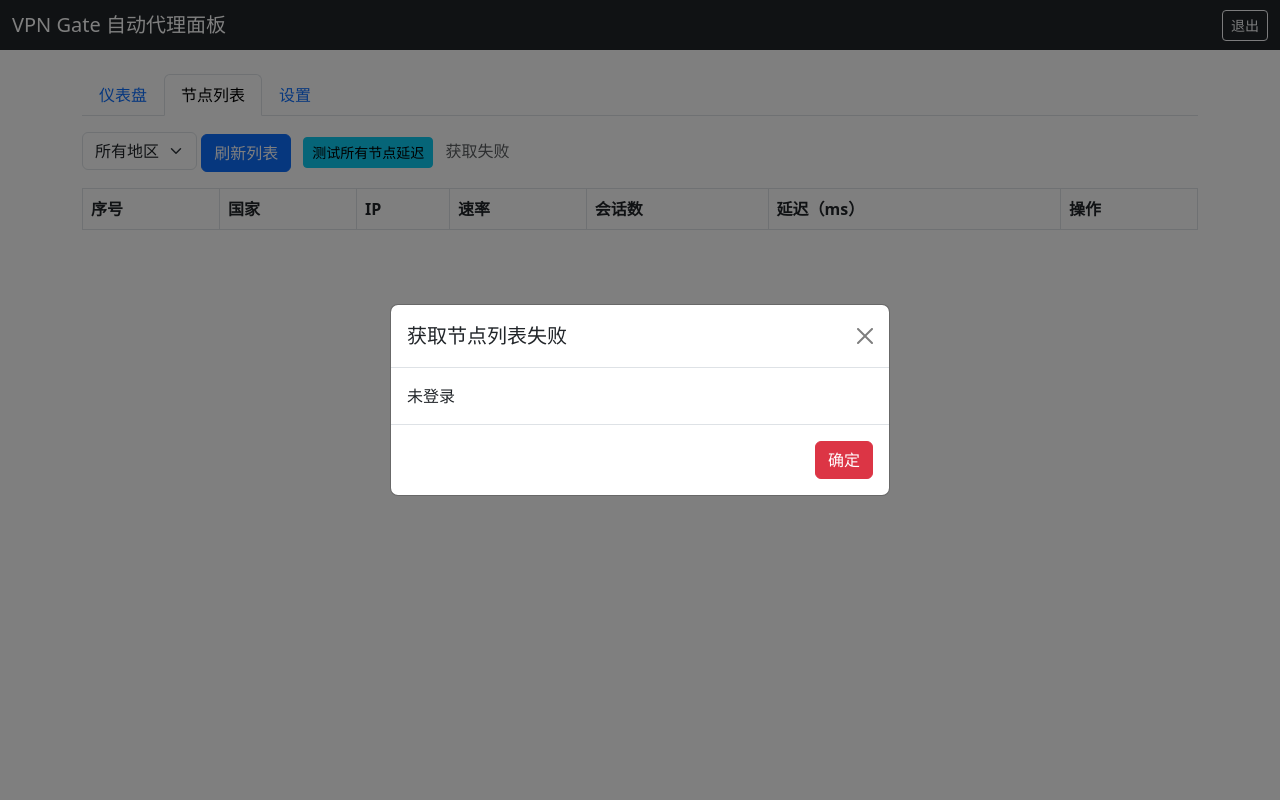
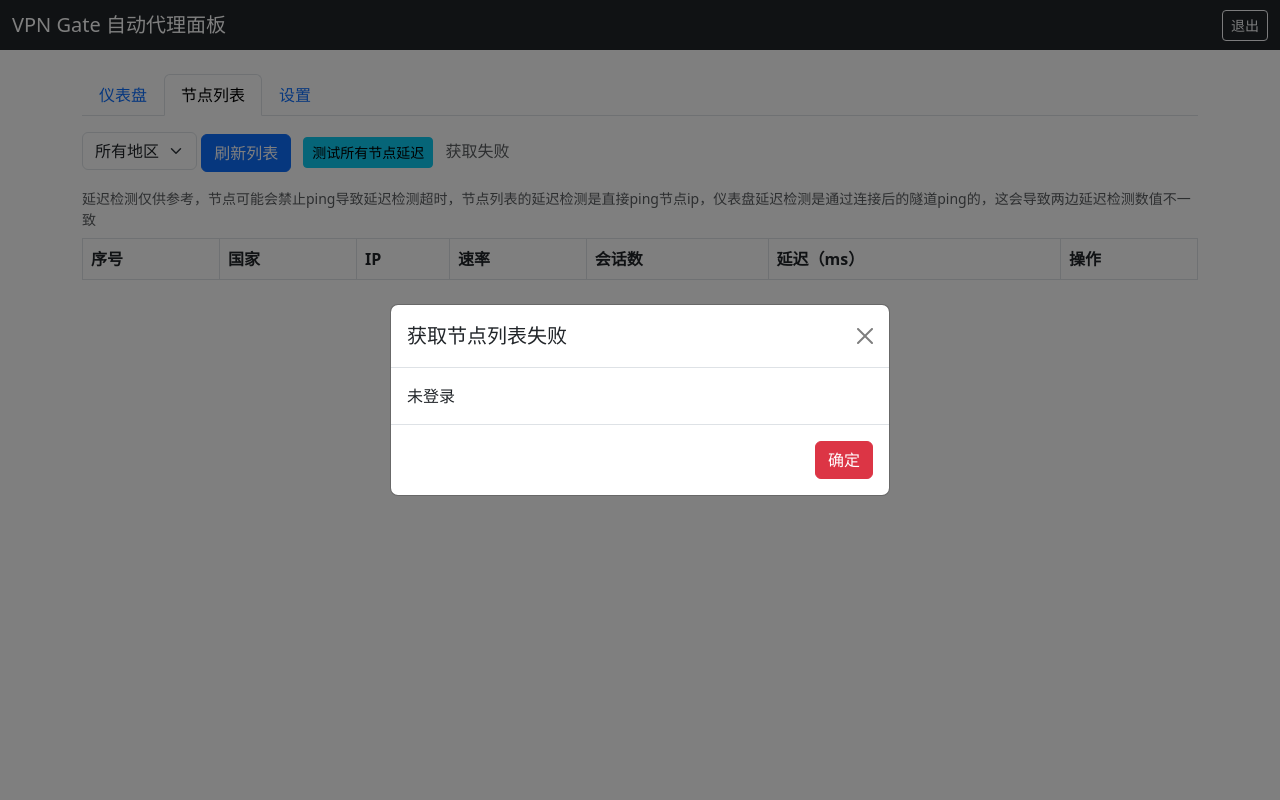
Before and after one commit to owenxx10086/vpngate-proxy, a Flask app: template app/templates/index.html in a window 1280 px wide, after a click on "节点列表". Run offline with Flask 3, Linux system fonts and the light colour scheme; the template is opened without the code that fills it, so the values that code supplies are empty; parts of the project's set-up code (start-up, migrations or seed data) failed here and were passed over; some libraries are stand-ins or nearby versions.

Commit message:
Update index.html

```diff
--- a/app/templates/index.html
+++ b/app/templates/index.html
@@ -89,6 +89,7 @@
                     <span id="refresh-status" class="ms-2 text-muted"></span>
                 </div>
                 <div id="node-stats" class="mb-2 text-muted small"></div>
+                <div class="mb-2 text-muted small">延迟检测仅供参考，节点可能会禁止ping导致延迟检测超时，节点列表的延迟检测是直接ping节点ip，仪表盘延迟检测是通过连接后的隧道ping的，这会导致两边延迟检测数值不一致</div>
                 <table class="table table-bordered table-striped">
                     <thead><tr><th>序号</th><th>国家</th><th>IP</th><th>速率</th><th>会话数</th><th>延迟（ms）</th><th>操作</th></tr></thead>
                     <tbody id="node-table"></tbody>
```
